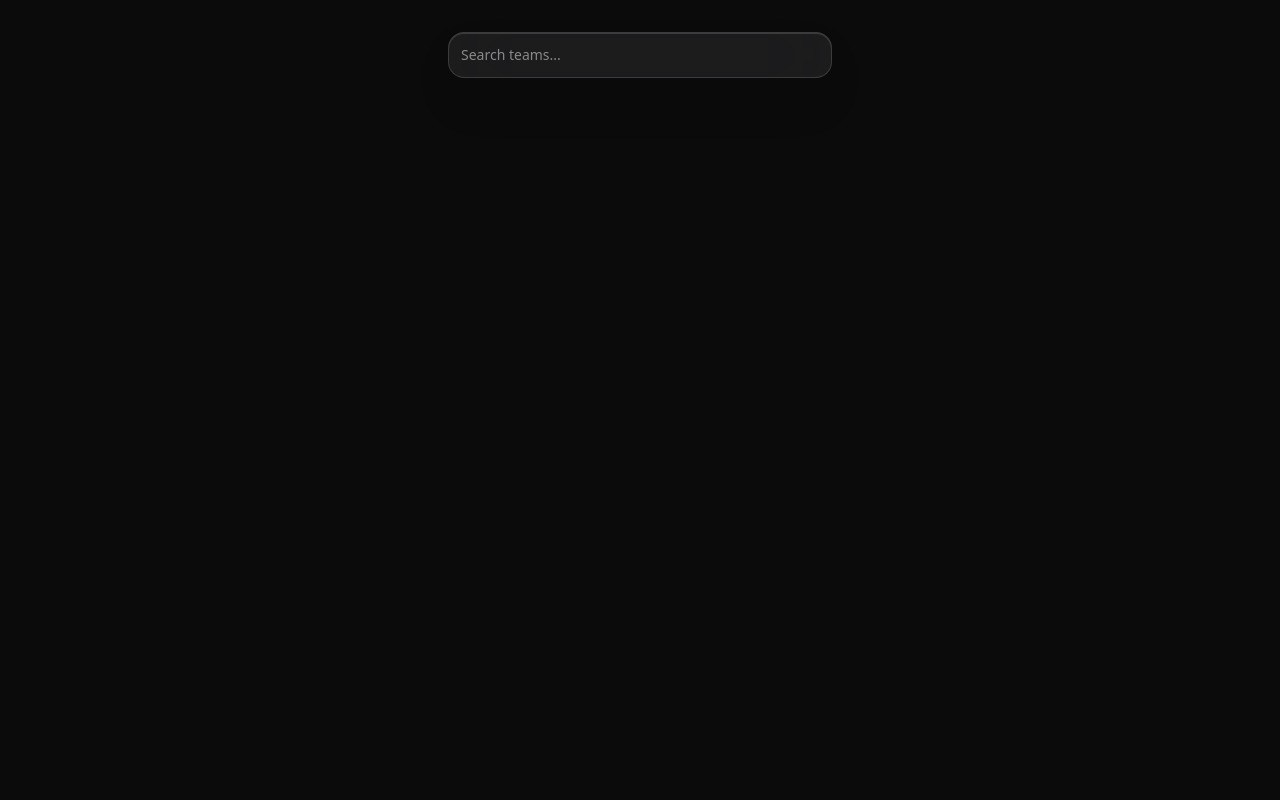
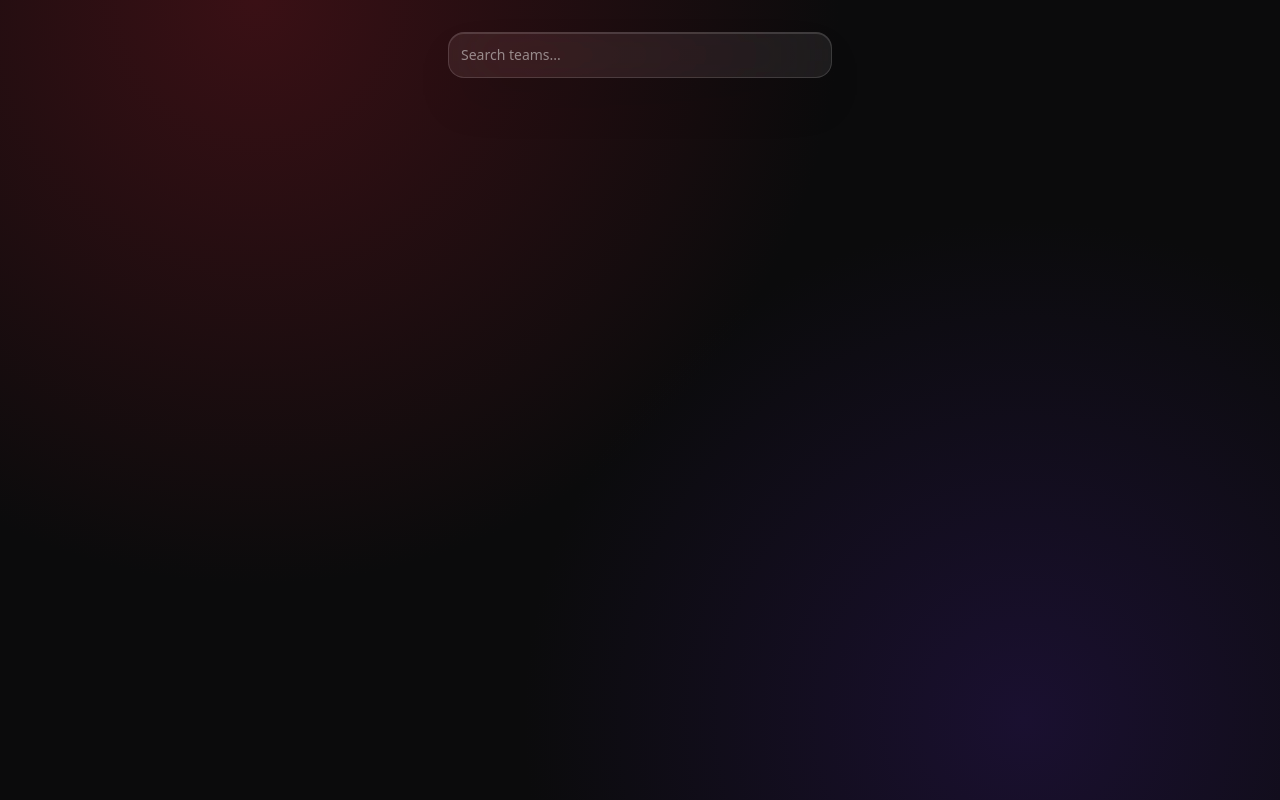
Before and after one commit to vanshsrivastv/football-analytics-platform, a Next.js app: page /search in a window 1280 px wide. Built offline with nearby package versions, Linux system fonts and the light colour scheme.

Commit message:
M11: add ambient background glow to match glass design

```diff
--- a/src/app/globals.css
+++ b/src/app/globals.css
@@ -23,9 +23,13 @@ html {
 }
 
 body {
-  background: var(--color-canvas);
+  background:
+    radial-gradient(circle at 20% 0%, #3a1015 0%, transparent 45%),
+    radial-gradient(circle at 80% 90%, #1a1030 0%, transparent 40%),
+    var(--color-canvas);
   color: var(--color-text-primary);
   font-family: var(--font-sans);
+  min-height: 100vh;
 }
 
 .glass {
```
